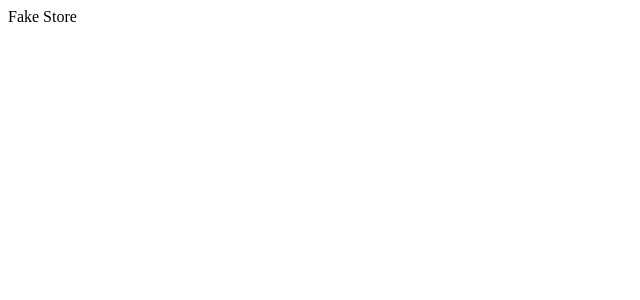
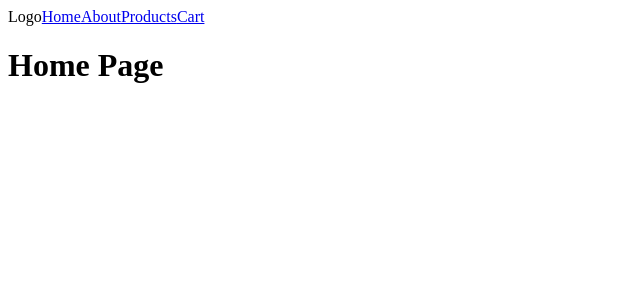
Before and after one commit to MounirEl-Abbas/fakestore, a React (Create React App) app: page / in a window 1280 px wide. Shown: the top 300 px of the page, without its empty margins (0-640 px from the left). Built offline with nearby package versions, Linux system fonts and the light colour scheme; no server answers.

Commit message:
getProducts/products displayed now

```diff
--- a/package.json
+++ b/package.json
@@ -7,9 +7,11 @@
     "@testing-library/jest-dom": "^5.16.4",
     "@testing-library/react": "^13.2.0",
     "@testing-library/user-event": "^13.5.0",
+    "axios": "^0.27.2",
     "react": "^18.1.0",
     "react-dom": "^18.1.0",
     "react-redux": "^8.0.2",
+    "react-router-dom": "^6.3.0",
     "react-scripts": "5.0.1",
     "web-vitals": "^2.1.4"
   },
--- a/src/App.jsx
+++ b/src/App.jsx
@@ -1,5 +1,42 @@
+import { useEffect } from "react";
+import { useDispatch } from "react-redux";
+//React Router v6
+import { BrowserRouter, Routes, Route } from "react-router-dom";
+
+//Pages
+import Home from "./pages/Home";
+import About from "./pages/About";
+import Products from "./pages/Products";
+import Product from "./pages/Product";
+import Cart from "./pages/Cart";
+
+//Components
+import Navbar from "./components/Navbar";
+import { getProducts } from "./features/products/productsSlice";
+
 const App = () => {
-  return <div className="App">Fake Store</div>;
+  const dispatch = useDispatch();
+
+  useEffect(() => {
+    dispatch(getProducts());
+  }, []);
+
+  return (
+    <div className="App">
+      <BrowserRouter>
+        <Navbar />
+        {/* Sidebar */}
+        <Routes>
+          <Route path="/" index element={<Home />} />
+          <Route path="/about" element={<About />} />
+          <Route path="/cart" element={<Cart />} />
+          <Route path="/products" element={<Products />}>
+            <Route path="/products/:productID" element={<Product />} />
+          </Route>
+        </Routes>
+      </BrowserRouter>
+    </div>
+  );
 };
 
 export default App;
--- /dev/null
+++ b/src/components/Navbar.jsx
@@ -0,0 +1,20 @@
+import React from "react";
+import { Link } from "react-router-dom";
+
+const Navbar = () => {
+  return (
+    <nav style={{ display: "flex" }}>
+      <div>Logo</div>
+      <div>
+        <Link to="/">Home</Link>
+        <Link to="/about">About</Link>
+        <Link to="/products">Products</Link>
+      </div>
+      <div>
+        <Link to="/cart">Cart</Link>
+      </div>
+    </nav>
+  );
+};
+
+export default Navbar;
--- /dev/null
+++ b/src/features/products/productsSlice.jsx
@@ -0,0 +1,44 @@
+import { createSlice, createAsyncThunk } from "@reduxjs/toolkit";
+import axios from "axios";
+
+const initialState = {
+  productsList: [],
+  isLoading: true,
+};
+
+const url = "https://fakestoreapi.com/products";
+
+export const getProducts = createAsyncThunk(
+  "products/getProducts",
+  async () => {
+    try {
+      const response = await axios(url);
+      console.log("response.data", response.data);
+      return response.data;
+    } catch (error) {
+      console.log(error);
+    }
+  }
+);
+
+const productsSlice = createSlice({
+  name: "products",
+  initialState,
+  reducers: {},
+  extraReducers: {
+    [getProducts.pending]: state => {
+      state.isLoading = true;
+    },
+    [getProducts.fulfilled]: (state, action) => {
+      state.isLoading = false;
+      state.productsList = action.payload;
+    },
+    [getProducts.rejected]: state => {
+      state.isLoading = false;
+    },
+  },
+});
+
+// export const { } = cartSlice.actions;
+
+export default productsSlice.reducer;
--- /dev/null
+++ b/src/pages/About.jsx
@@ -0,0 +1,7 @@
+import React from "react";
+
+const About = () => {
+  return <div>About page </div>;
+};
+
+export default About;
--- /dev/null
+++ b/src/pages/Cart.jsx
@@ -0,0 +1,7 @@
+import React from "react";
+
+const Cart = () => {
+  return <div>Cart</div>;
+};
+
+export default Cart;
--- /dev/null
+++ b/src/pages/Home.jsx
@@ -0,0 +1,11 @@
+import React from "react";
+
+const Home = () => {
+  return (
+    <div>
+      <h1>Home Page</h1>
+    </div>
+  );
+};
+
+export default Home;
--- /dev/null
+++ b/src/pages/Product.jsx
@@ -0,0 +1,25 @@
+import React from "react";
+
+const Product = ({
+  title,
+  price,
+  description,
+  category,
+  image,
+  rating: { rate, count },
+}) => {
+  return (
+    <article className="product-card" style={{ border: "1px solid red" }}>
+      <h3>{title}</h3>
+      <p>{price}</p>
+      <p>{description}</p>
+      <p>{category}</p>
+      <p>
+        Rate: {rate} -------------- Count: {count}
+      </p>
+      <img src={image} alt="" style={{ width: "100px", height: "100px" }} />
+    </article>
+  );
+};
+
+export default Product;
--- /dev/null
+++ b/src/pages/Products.jsx
@@ -0,0 +1,21 @@
+import React from "react";
+import { useSelector } from "react-redux";
+import Product from "./Product";
+
+const Products = () => {
+  const { productsList, isLoading } = useSelector(store => store.products);
+
+  if (isLoading) {
+    return <div>Loading</div>;
+  }
+
+  return (
+    <section className="products-container">
+      {productsList.map(product => (
+        <Product key={product.id} {...product} />
+      ))}
+    </section>
+  );
+};
+
+export default Products;
--- a/src/store.jsx
+++ b/src/store.jsx
@@ -1,5 +1,8 @@
 import { configureStore } from "@reduxjs/toolkit";
+import productsReducer from "./features/products/productsSlice";
 
 export const store = configureStore({
-  reducer: {},
+  reducer: {
+    products: productsReducer,
+  },
 });
```
Also changed, not shown: 1 other file (tests, documents, lock files or other folders).
